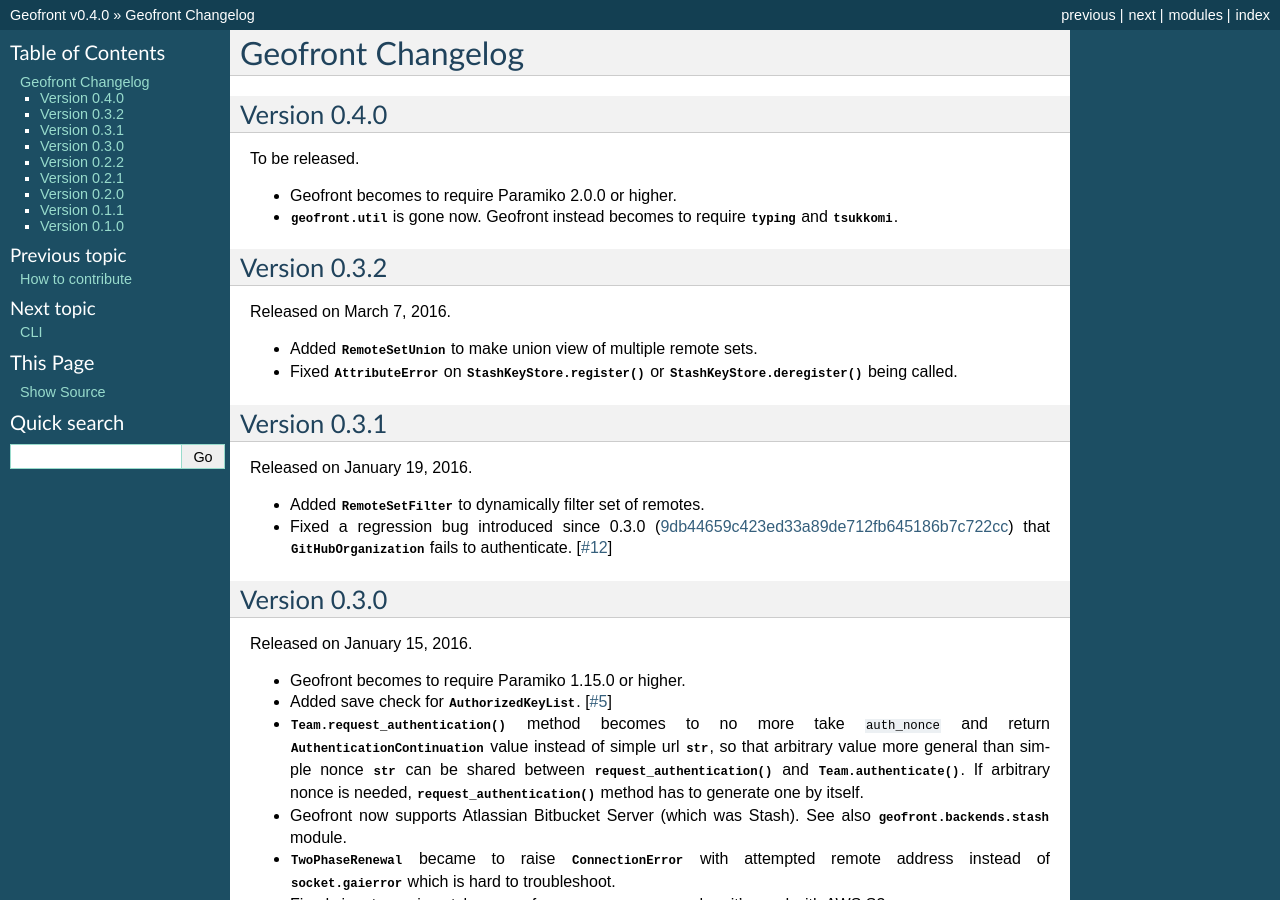
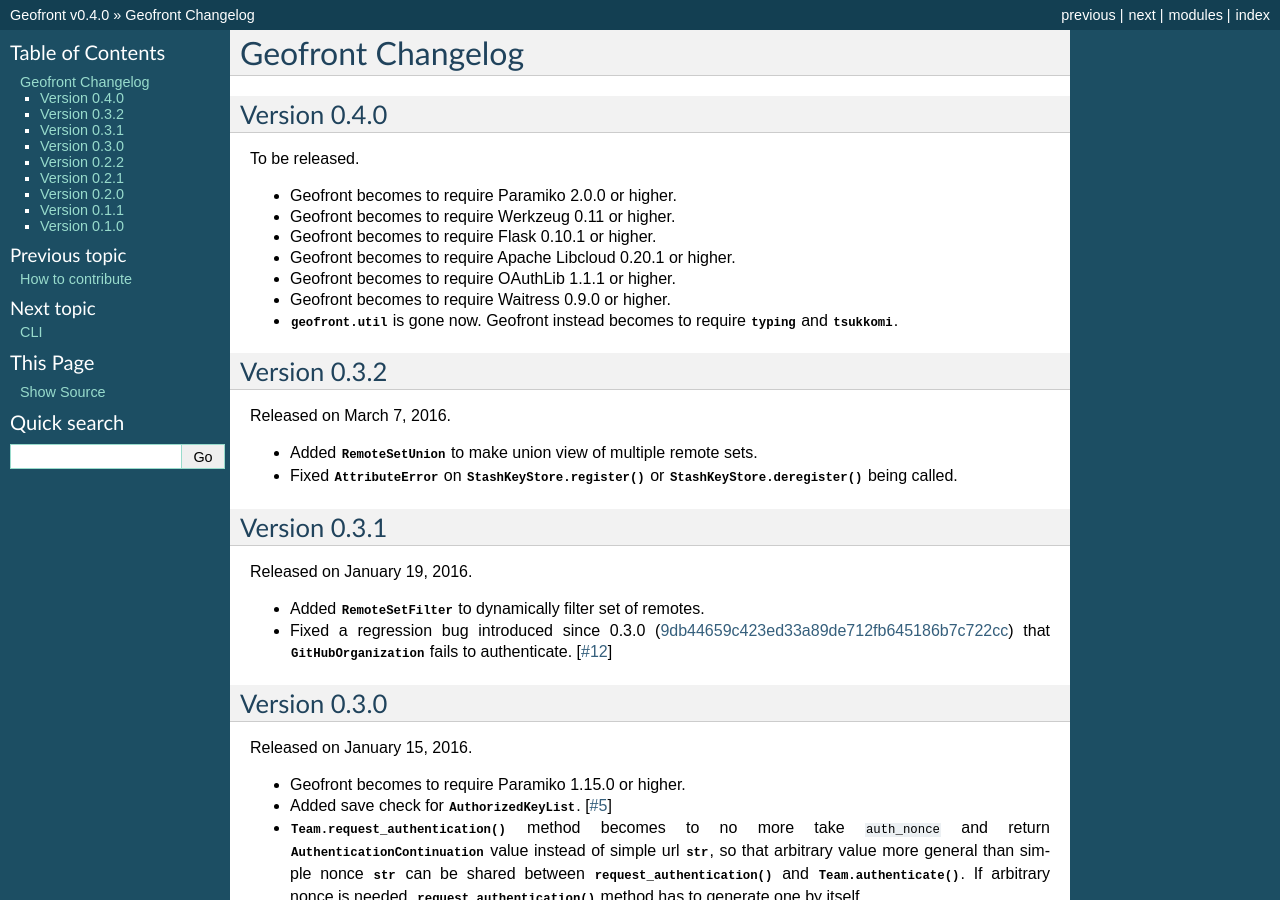
Before and after one commit to geofront-auth/geofront, a Sphinx documentation site: the page built from docs/changes.rst, in a window 1280 px wide and 900 px high. Built offline with Sphinx 7.4.7, drawn with Linux system fonts in a browser that asks for light colours; pages that are not in the unit, such as notebooks, are missing from menus.

Commit message:
Upgrade dependencies
Werkzeug deprecated Response.data property

```diff
--- a/docs/changes.rst
+++ b/docs/changes.rst
@@ -7,6 +7,11 @@
 To be released.
 
 - Geofront becomes to require Paramiko 2.0.0 or higher.
+- Geofront becomes to require Werkzeug 0.11 or higher.
+- Geofront becomes to require Flask 0.10.1 or higher.
+- Geofront becomes to require Apache Libcloud 0.20.1 or higher.
+- Geofront becomes to require OAuthLib 1.1.1 or higher.
+- Geofront becomes to require Waitress 0.9.0 or higher.
 - :mod:`geofront.util` is gone now.  Geofront instead becomes to require
   :mod:`typing` and :mod:`tsukkomi`.
 
```
Also changed, not shown: README.rst (+5 -5 lines), setup.py (+5 -5 lines), 1 other file.
